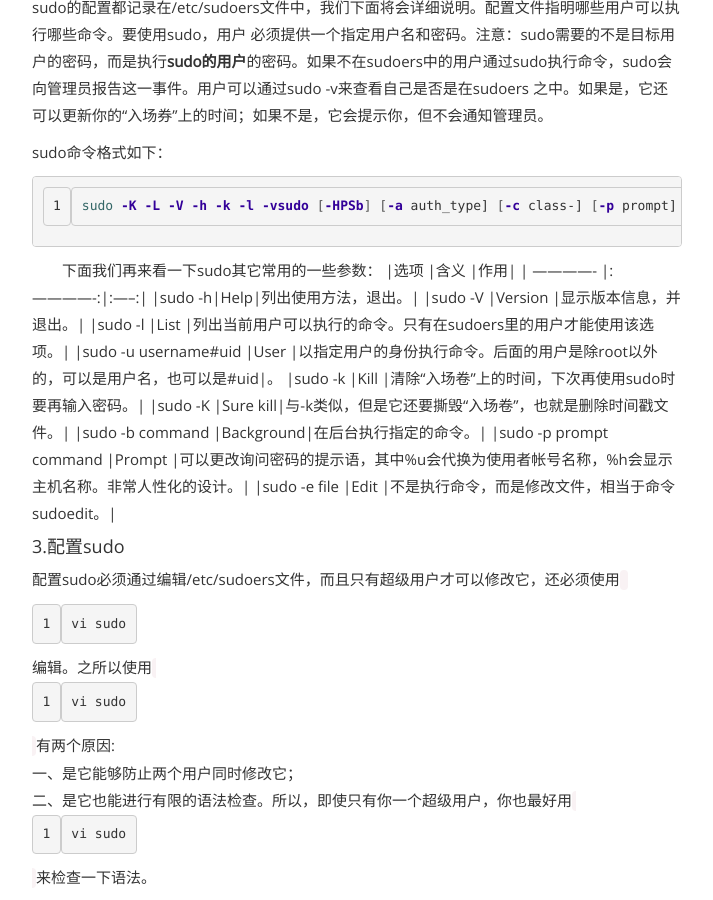
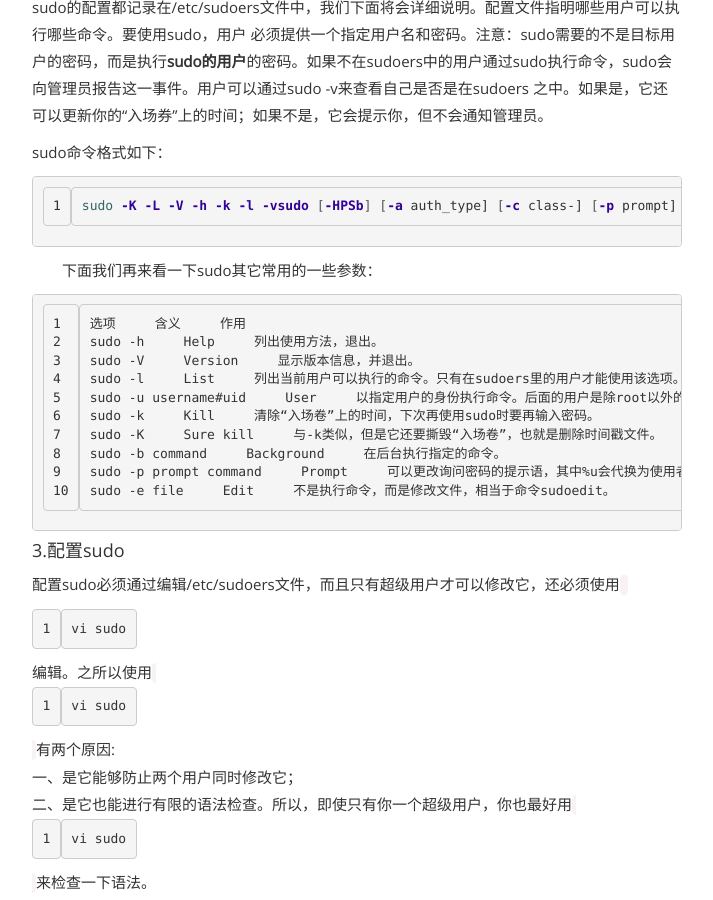
Before and after one commit to LumoCheung/lumocheung.github.com, a Jekyll site: the page built from _posts/2016-10-14-Sudo-Linux.md, in a window 1280 px wide and 900 px high, scrolled down 1124 px. Shown: the whole window, without its empty margins (283-996 px from the left). Built offline with Jekyll 4.4.1, drawn with Linux system fonts in a browser that asks for light colours.

````diff
--- a/_posts/2016-10-14-Sudo-Linux.md
+++ b/_posts/2016-10-14-Sudo-Linux.md
@@ -41,17 +41,19 @@ sudo -K -L -V -h -k -l -vsudo [-HPSb] [-a auth_type] [-c class-] [-p prompt] [-u
 ```
 
 　　下面我们再来看一下sudo其它常用的一些参数：
-|选项     |含义     |作用|
-| ------------- |:-------------:|:-----:|
-|sudo -h|Help|列出使用方法，退出。|
-|sudo -V     |Version     |显示版本信息，并退出。|
-|sudo -l     |List     |列出当前用户可以执行的命令。只有在sudoers里的用户才能使用该选项。|
-|sudo -u username#uid     |User     |以指定用户的身份执行命令。后面的用户是除root以外的，可以是用户名，也可以是#uid|。
-|sudo -k     |Kill     |清除“入场卷”上的时间，下次再使用sudo时要再输入密码。|
-|sudo -K     |Sure kill|与-k类似，但是它还要撕毁“入场卷”，也就是删除时间戳文件。|
-|sudo -b command     |Background|在后台执行指定的命令。|
-|sudo -p prompt command     |Prompt     |可以更改询问密码的提示语，其中%u会代换为使用者帐号名称，%h会显示主机名称。非常人性化的设计。|
-|sudo -e file     |Edit     |不是执行命令，而是修改文件，相当于命令sudoedit。|
+
+```
+选项     含义     作用
+sudo -h     Help     列出使用方法，退出。
+sudo -V     Version     显示版本信息，并退出。
+sudo -l     List     列出当前用户可以执行的命令。只有在sudoers里的用户才能使用该选项。
+sudo -u username#uid     User     以指定用户的身份执行命令。后面的用户是除root以外的，可以是用户名，也可以是#uid。
+sudo -k     Kill     清除“入场卷”上的时间，下次再使用sudo时要再输入密码。
+sudo -K     Sure kill     与-k类似，但是它还要撕毁“入场卷”，也就是删除时间戳文件。
+sudo -b command     Background     在后台执行指定的命令。
+sudo -p prompt command     Prompt     可以更改询问密码的提示语，其中%u会代换为使用者帐号名称，%h会显示主机名称。非常人性化的设计。
+sudo -e file     Edit     不是执行命令，而是修改文件，相当于命令sudoedit。
+```
 
 #### 3.配置sudo
 
````
